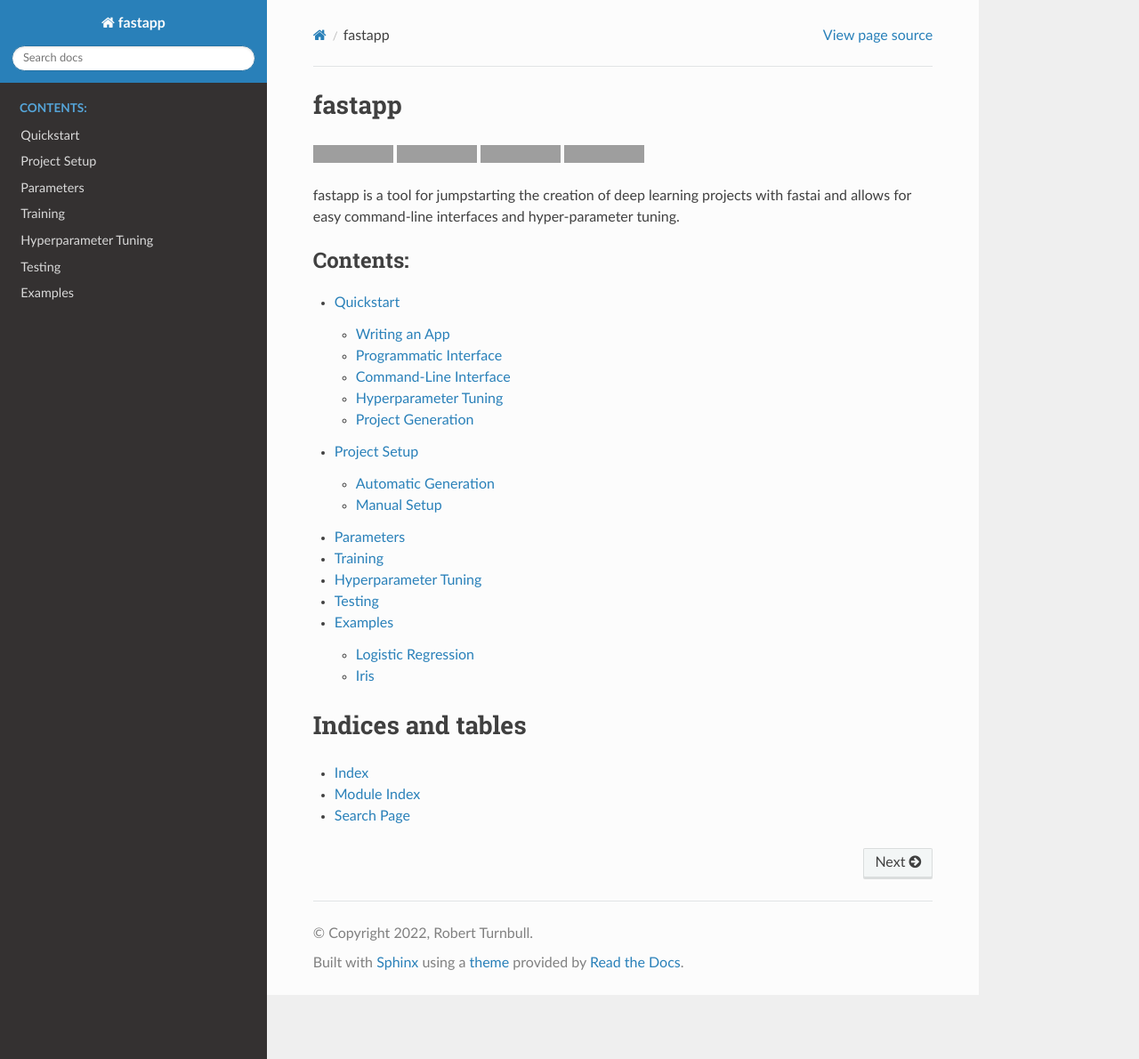
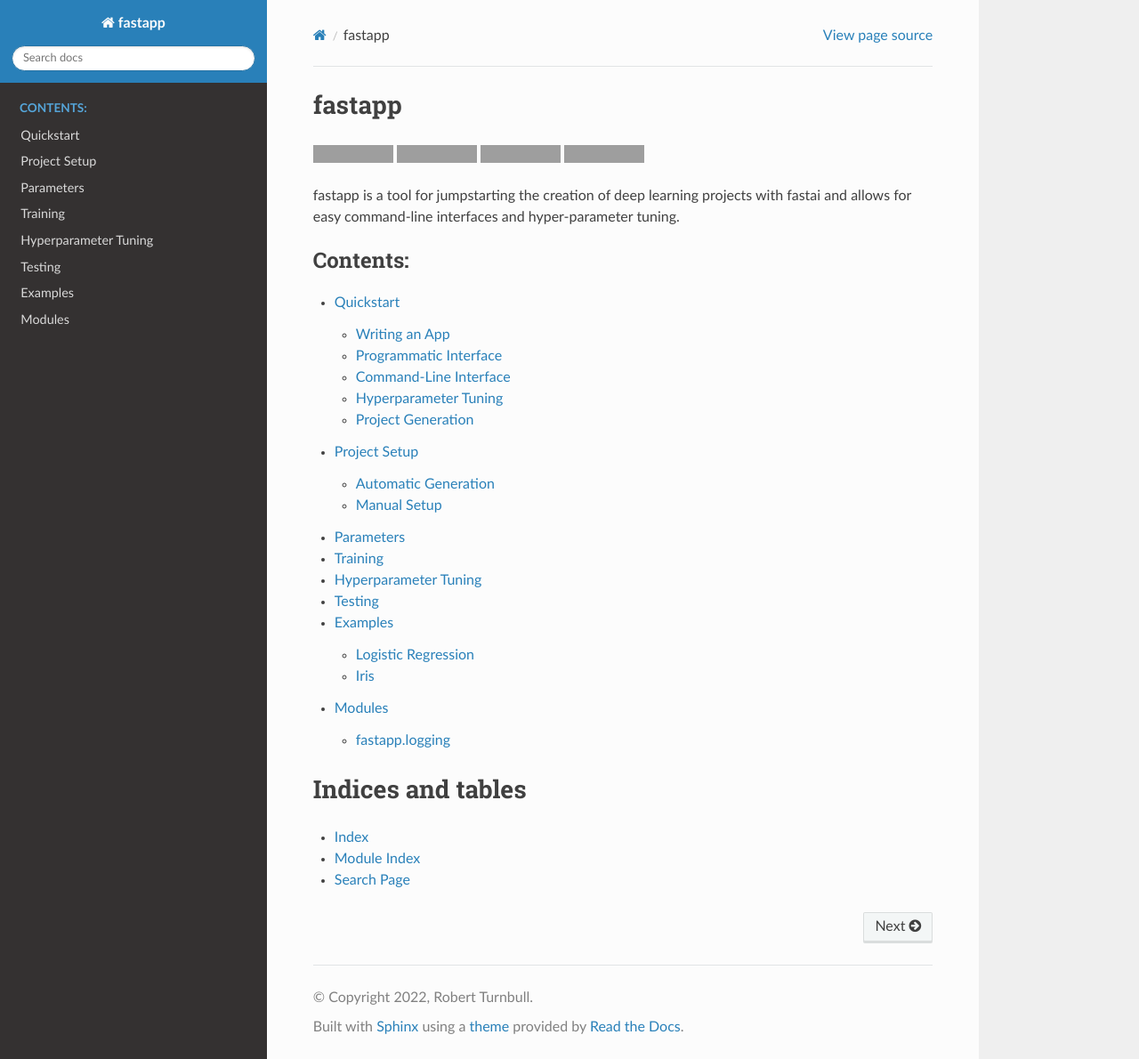
Before and after one commit to rbturnbull/fastapp, a Sphinx documentation site: the page built from docs/index.rst, in a window 1280 px wide and 1190 px high. Shown: the whole window at 89% size. Built offline with Sphinx 7.4.7 and the Read the Docs theme 2.0.0, drawn with Linux system fonts in a browser that asks for light colours; grey boxes are pictures that could not be loaded.

Commit message:
logging autodocs

```diff
--- a/docs/conf.py
+++ b/docs/conf.py
@@ -17,12 +17,12 @@
 
 # -- Project information -----------------------------------------------------
 
-project = 'fastapp'
-copyright = '2022, Robert Turnbull'
-author = 'Robert Turnbull'
+project = "fastapp"
+copyright = "2022, Robert Turnbull"
+author = "Robert Turnbull"
 
 # The full version, including alpha/beta/rc tags
-release = '0.1.0'
+release = "0.1.0"
 
 
 # -- General configuration ---------------------------------------------------
@@ -40,15 +40,16 @@
     "sphinx.ext.coverage",
     "sphinx.ext.napoleon",
     "sphinx_copybutton",
+    "sphinx.ext.autosummary",
 ]
 
 # Add any paths that contain templates here, relative to this directory.
-templates_path = ['_templates']
+templates_path = ["_templates"]
 
 # List of patterns, relative to source directory, that match files and
 # directories to ignore when looking for source files.
 # This pattern also affects html_static_path and html_extra_path.
-exclude_patterns = ['_build', 'Thumbs.db', '.DS_Store']
+exclude_patterns = ["_build", "Thumbs.db", ".DS_Store"]
 
 
 # -- Options for HTML output -------------------------------------------------
@@ -56,9 +57,14 @@
 # The theme to use for HTML and HTML Help pages.  See the documentation for
 # a list of builtin themes.
 #
-html_theme = 'sphinx_rtd_theme'
+html_theme = "sphinx_rtd_theme"
 
 # Add any paths that contain custom static files (such as style sheets) here,
 # relative to this directory. They are copied after the builtin static files,
 # so a file named "default.css" will overwrite the builtin "default.css".
-html_static_path = ['_static']
+html_static_path = ["_static"]
+
+import os
+import sys
+
+sys.path.insert(0, os.path.abspath(".."))
--- /dev/null
+++ b/docs/generated/fastapp.rst
@@ -0,0 +1,4 @@
+fastapp
+=======
+
+.. automodule:: fastapp
--- a/docs/index.rst
+++ b/docs/index.rst
@@ -24,6 +24,8 @@
    tuning
    testing
    examples
+   modules
+
 
 
 Indices and tables
--- /dev/null
+++ b/docs/logging.rst
@@ -0,0 +1,6 @@
+=======================
+fastapp.logging
+=======================
+
+.. automodule:: fastapp.logging
+   :members:
--- /dev/null
+++ b/docs/modules.rst
@@ -0,0 +1,10 @@
+=======================
+Modules
+=======================
+
+
+.. toctree::
+   :maxdepth: 2
+   :caption: Modules:
+
+   logging
```
Also changed, not shown: docs/fastapp/fastapp.logging.rst (added, +20 -0 lines).
